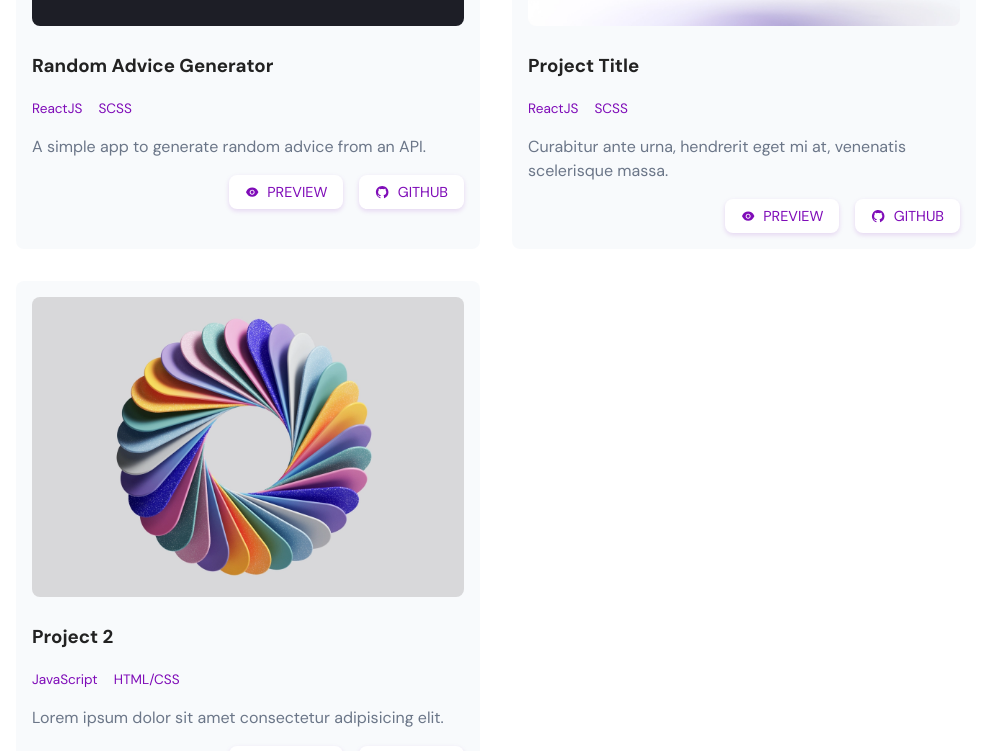
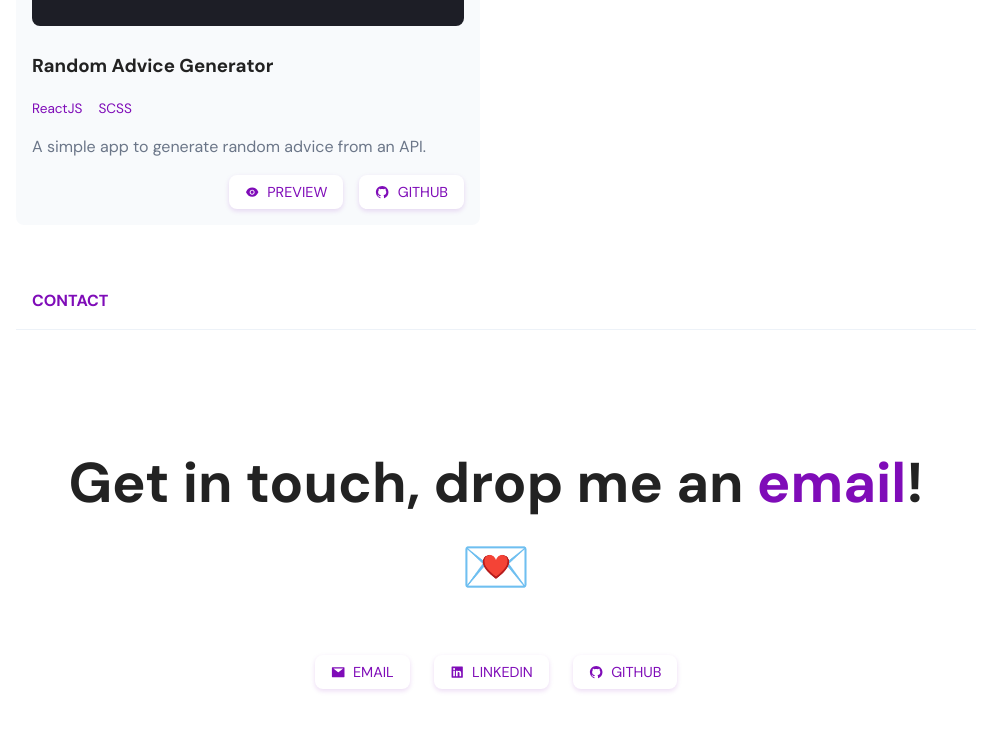
Before and after one commit to kmalcaba/kmalcaba.github.io, a React (Create React App) app: page / in a window 1280 px wide. Shown: the part 1517-2268 px from the top of the page, without its empty margins (144-1137 px from the left). Built offline with nearby package versions, Linux system fonts and the light colour scheme.

Commit message:
Remove dummy components

```diff
--- a/src/components/Projects/Projects.jsx
+++ b/src/components/Projects/Projects.jsx
@@ -21,25 +21,6 @@ function Projects() {
   const [projects, setProjects] = useState([
     PORTFOLIO,
     ...projectsJSON.projects,
-    {
-      id: 123,
-      title: "Project Title",
-      tags: ["ReactJS", "SCSS"],
-      description:
-        "Curabitur ante urna, hendrerit eget mi at, venenatis scelerisque massa.",
-      image: images.about01,
-      previewLink: "/",
-      sourceLink: "/",
-    },
-    {
-      id: 456,
-      title: "Project 2",
-      tags: ["JavaScript", "HTML/CSS"],
-      description: "Lorem ipsum dolor sit amet consectetur adipisicing elit.",
-      image: images.about02,
-      previewLink: "/",
-      sourceLink: "/",
-    },
   ]);
   const [tags, setTags] = useState(["All"]);
   const [activeFilter, setActiveFilter] = useState("All");
```
